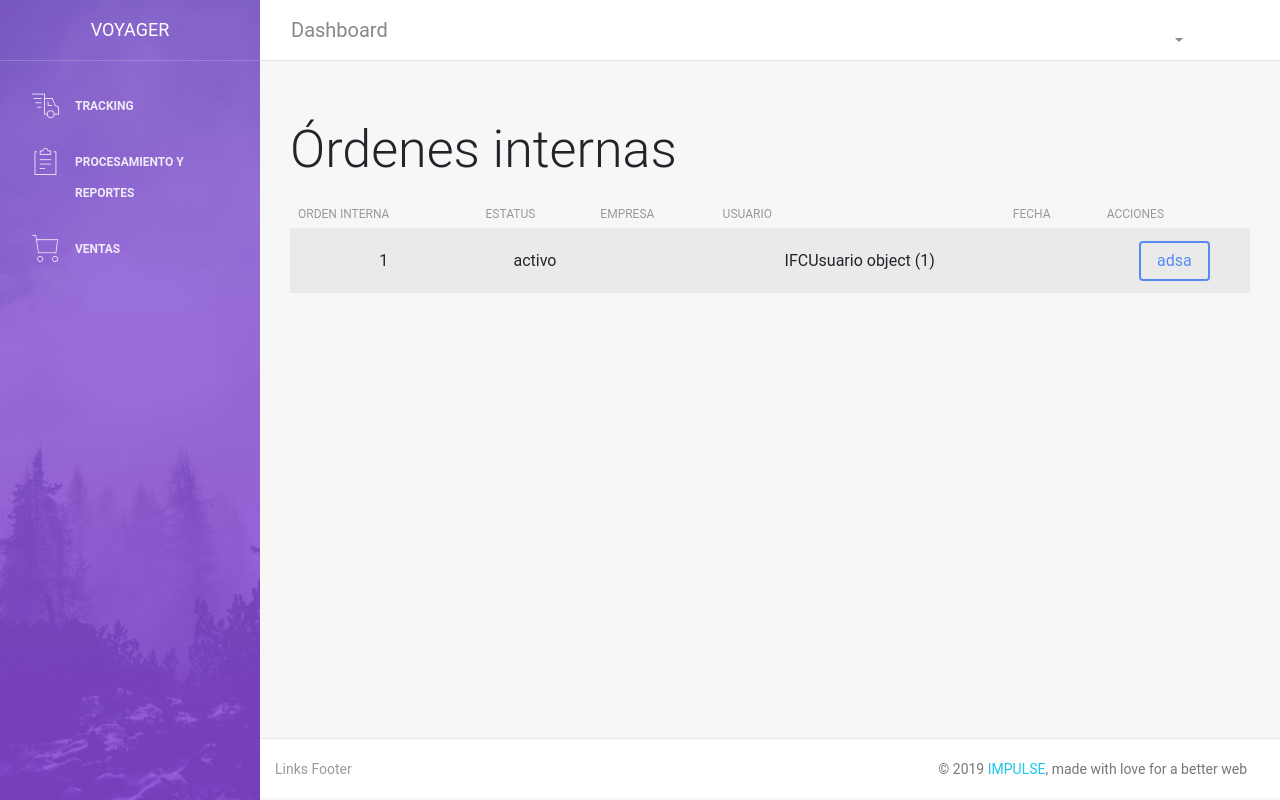
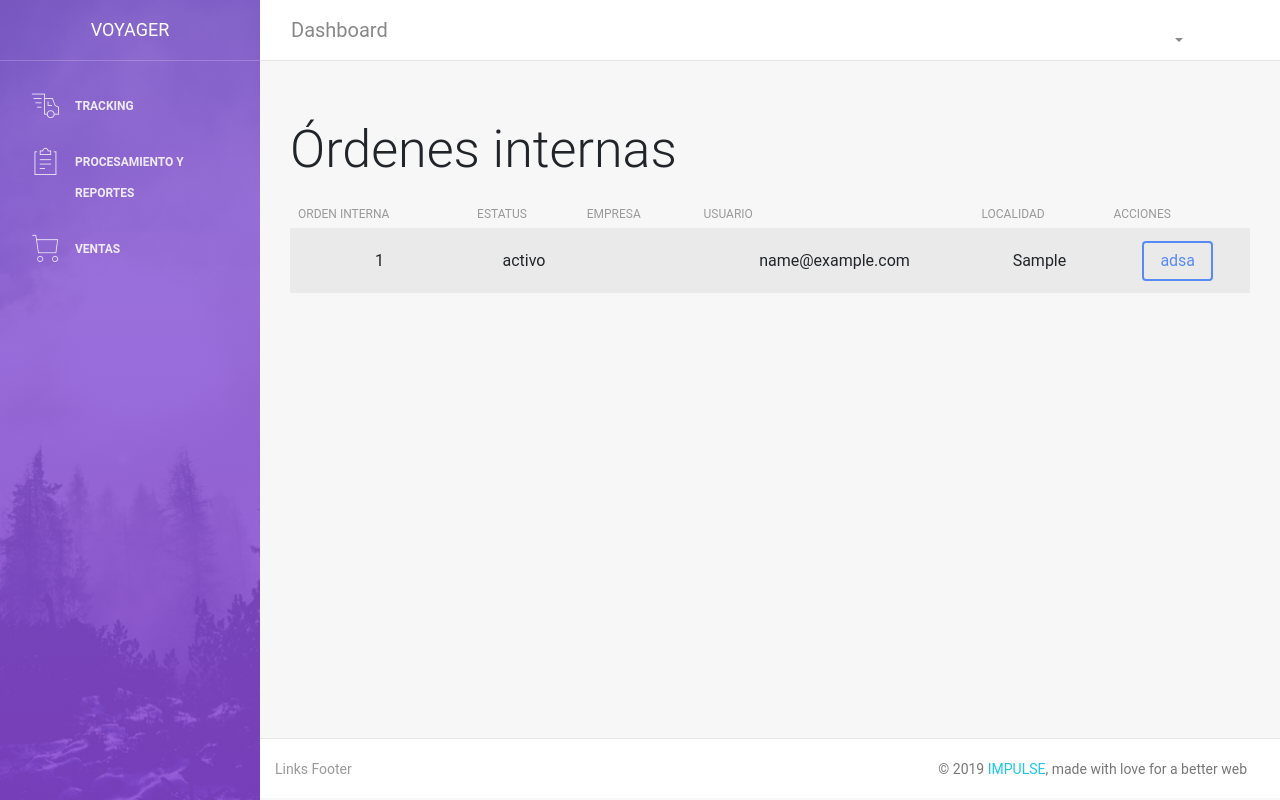
Before and after one commit to ArturoGuevara/Voyager_2, a Django app: page /reportes/ordenes_internas in a window 1280 px wide. Run offline with Django 3.2, Linux system fonts and the light colour scheme; a user stored in the database is signed in; tables that the repository leaves empty hold one stand-in row (values such as "Sample post"); some libraries are stand-ins or nearby versions.

Commit message:
cambios modal

```diff
--- a/voyager/reportes/models.py
+++ b/voyager/reportes/models.py
@@ -68,7 +68,6 @@ class Muestra(models.Model):
     estado_muestra = models.BooleanField()
     fechah_recibo = models.DateTimeField(null=True, blank=True)
 
-
 class Cotizacion(models.Model):
     id_cotizacion = models.AutoField(primary_key=True)
     usuario_c = models.ForeignKey(IFCUsuario,on_delete=models.CASCADE, related_name='cliente')
--- a/voyager/reportes/static/reportes/js/orden.js
+++ b/voyager/reportes/static/reportes/js/orden.js
@@ -1,5 +1,11 @@
 var token = csrftoken;
 
+//cargar datos del usuario en el modal
+function cargar_info_usuario(id){
+    $.ajax({
+
+    })
+}
 
 // boton para abrir modal de actualizar oi y carga los campos
 function cargar_info_oi(id) {
@@ -15,7 +21,6 @@ function cargar_info_oi(id) {
             var data = JSON.parse(response.data);
             data = data.fields;
             console.log(data);
-            //console.log(data);
             //pestaña de información
             $('#editar_idOI').val(id);
             $('#editar_estatus').val(data.estatus);
@@ -23,7 +28,6 @@ function cargar_info_oi(id) {
             $('#editar_fecha_envio').val(data.fecha_envio);
             $('#editar_guia_envio').val(data.guia_envio)
             $('#editar_link_resultados').val(data.link_resultados);
-
             //pestaña de observaciones
             $('#editar_formato_ingreso_muestra').val(data.formato_ingreso_muestra);
 
@@ -44,6 +48,7 @@ function cargar_info_oi(id) {
             $('#editar_fecha_ei').val(data.fecha_ei);
 
 
+
             //Hacer check a las checkboxes
             if(data.notif_e ="Sí"){
                 $('#editar_notif_e').prop('checked', true)
@@ -54,15 +59,16 @@ function cargar_info_oi(id) {
             if(data.cliente_cr ="Sí"){
                 $('#editar_cliente_cr').prop('checked', true)
             }
+
+/*
             //Información general
             $('#editar_estatus_orden').val(data.fields.estatus)
             $('#editar_localidad_orden').val(data.fields.localidad)
             $('#editar_fecha_envio_orden').val(data.fields.fecha_envio)
-            $('#editar_fecha_recibo_orden').val(data.fields.fechah_recibo)
             $('#editar_guia_orden').val(data.fields.guia_envio)
             $('#editar_link_orden').val(data.fields.link_resultados)
             //Observaciones
-            /*$('#').val(data.fields.formato_ingreso_muestra)
+            $('#').val(data.fields.formato_ingreso_muestra)
             $('#').val(data.fields.idioma_reporte)
             $('#').val(data.fields.mrl)
             $('#').val(data.fields.fecha_eri)
@@ -74,7 +80,8 @@ function cargar_info_oi(id) {
             //Facturacion
             $('#').val(data.fields.resp_pago)
             $('#').val(data.fields.correo)
-            $('#').val(data.fields.telefono)*/
+            $('#').val(data.fields.telefono)
+            */
         }
     })
 }
@@ -87,10 +94,8 @@ $('#submitForm').on('click', function () {
     //pestaña de info
     var idOI = $('#editar_idOI').val();
     var estatus = $('#editar_estatus').val();
-    var fecha_muestreo = $('#editar_fecha_muestreo').val();
     var localidad = $('#editar_localidad').val();
     var fecha_envio = $('#editar_fecha_envio').val();
-    var fechah_recibo = $('#editar_fechah_recibo').val();
     var guia_envio = $('#editar_guia_envio').val()
     var link_resultados = $('#editar_link_resultados').val();
 
@@ -135,10 +140,8 @@ $('#submitForm').on('click', function () {
         data: {
             'idOI': idOI,
             'estatus': estatus,
-            'fecha_muestreo': fecha_muestreo,
             'localidad': localidad,
             'fecha_envio': fecha_envio,
-            'fechah_recibo': fechah_recibo,
             'guia_envio': guia_envio,
             'link_resultados': link_resultados,
             'formato_ingreso_muestra': formato_ingreso_muestra,
--- a/voyager/reportes/templates/reportes/modals/ver-orden.html
+++ b/voyager/reportes/templates/reportes/modals/ver-orden.html
@@ -50,6 +50,19 @@
                                     <input type="text" class="form-control" id="editar_link_resultados" name="editar_link_resultados" placeholder="Link de resultados">
                                 </div>
                             </div>
+
+                            <div id="info-cliente">
+                                <label for="editar_usuario_empresa"><b>Empresa:</b></label>
+                                <input type="text" id="editar_usuario_empresa" name="editar_usuario_empresa" readonly>
+
+                                <label for="editar_usuario_email"><b>Usuario:</b></label>
+                                <input type="text" id="editar_usuario_email" name="editar_usuario_email" readonly>
+
+                                <label for="editar_usuario_contactos"><b>Contactos:</b></label>
+                                <input type="text" id="editar_usuario_contactos" name="editar_usuario_contactos" readonly>
+
+                            </div>
+
                         </div>
                         <div class="tab-pane container fade" id="muestras">
                             <p>Aki va la wea de muestras</p>
--- a/voyager/reportes/templates/reportes/ordenes_internas.html
+++ b/voyager/reportes/templates/reportes/ordenes_internas.html
@@ -15,7 +15,7 @@
                 <th class="text-center">Estatus</th>
                 <th class="text-center">Empresa</th>
                 <th class="text-center">Usuario</th>
-                <th class="text-center">Fecha</th>
+                <th class="text-center">Localidad</th>
                 <th class="text-center">Acciones</th>
             </tr>
         </thead>
@@ -25,8 +25,8 @@
                 <td class="pt-3-half oiData oi_idOI">{{ o.idOI }}</td>
                 <td class="pt-3-half oiData oi_estatus">{{ o.estatus }}</td>
                 <td class="pt-3-half oiData oi_empresa">{{ o.empresa }}</td>
-                <td class="pt-3-half oiData oi_usuario">{{ o.usuario }}</td>
-                <td class="pt-3-half oiData oi_fecha_muestreo">{{ o.fecha_muestreo }}</td>
+                <td class="pt-3-half oiData oi_usuario">{{ o.usuario.user.email }}</td>
+                <td class="pt-3-half oiData oi_localidad">{{ o.localidad }}</td>
                 <td colspan="2">
                     <button type="button" class="btn btn-primary" onclick="cargar_info_oi({{ o.idOI }})" data-toggle="modal" data-target="#modal-orden-interna">
                         adsa
--- a/voyager/reportes/views.py
+++ b/voyager/reportes/views.py
@@ -69,10 +69,19 @@ def oi_guardar(request, form, template_name):
 def consultar_orden(request, id):
     if request.method == 'POST':
         oi = OrdenInterna.objects.get(idOI=id)
+        #muestras = Muestra.objects.get(oi = oi)
         if oi:
             data = serializers.serialize("json", [oi], ensure_ascii=False)
             data = data[1:-1]
-            return JsonResponse({"data": data})
+
+        """
+        if muestras:
+            muestras = serializers.serialize("json", [muestras], ensure_ascii=False)
+            muestras = muestras[1:-1]
+        else:
+            muestras = {'fields': None}
+        """
+        return JsonResponse({"data": data})
 
 def actualizar_orden(request):
     if request.method == 'POST':
```
Also changed, not shown: voyager/reportes/migrations/0005_auto_20191014_1223.py (added).
